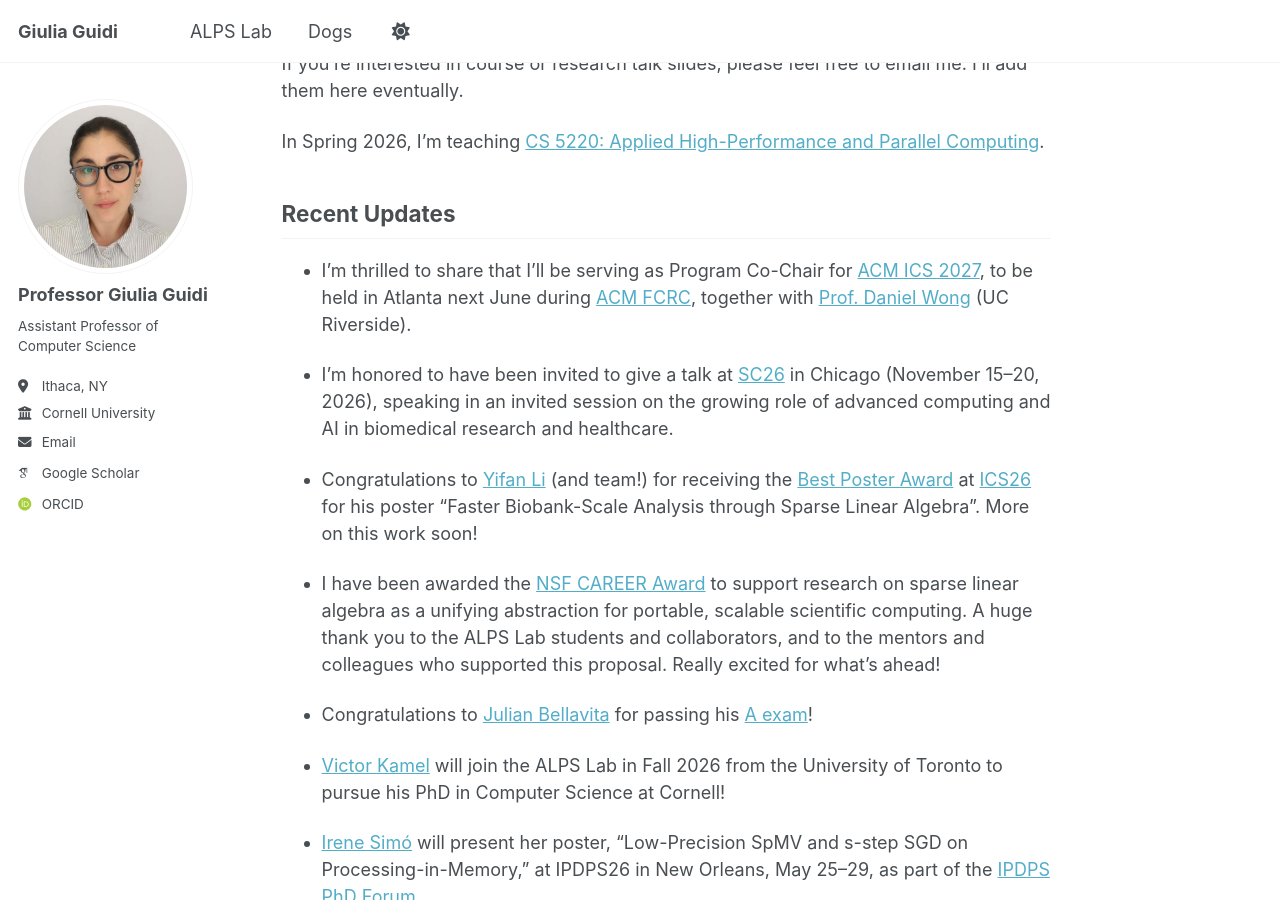
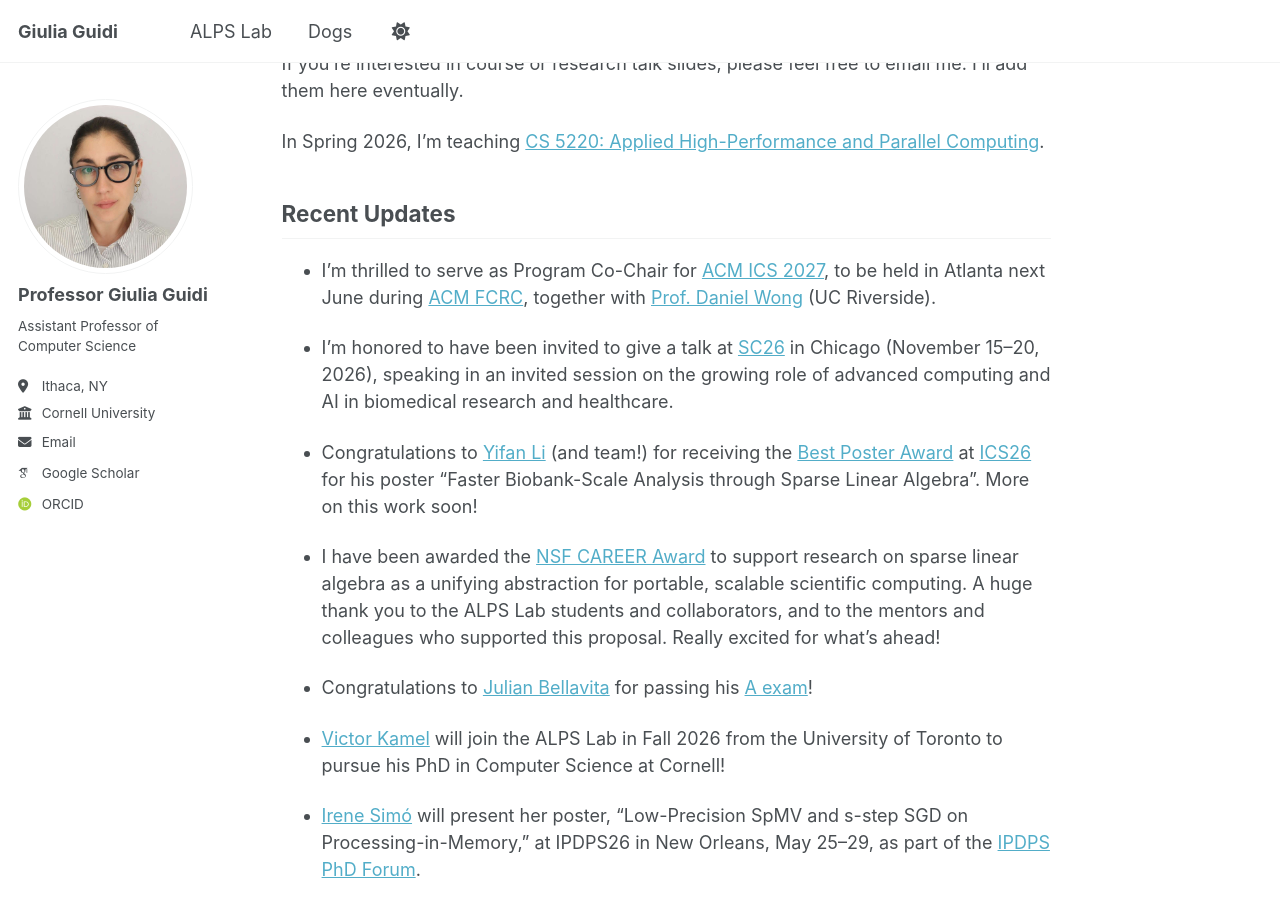
Before and after one commit to giuliaguidi/giuliaguidi.github.io, a Jekyll site: the page built from _pages/about.md, in a window 1280 px wide and 900 px high, scrolled down 820 px. Built offline with Jekyll 4.4.1, drawn with Linux system fonts in a browser that asks for light colours; some web fonts are replaced.

Commit message:
Update wording for ACM ICS 2027 announcement

```diff
--- a/_pages/about.md
+++ b/_pages/about.md
@@ -31,7 +31,7 @@
 Recent Updates
 ------
 
-- I'm thrilled to share that I'll be serving as Program Co-Chair for [ACM ICS 2027](https://www.ics-conference.org/), to be held in Atlanta next June during [ACM FCRC](https://fcrc.acm.org/), together with [Prof. Daniel Wong](https://www.danielwong.org/) (UC Riverside).
+- I'm thrilled to serve as Program Co-Chair for [ACM ICS 2027](https://www.ics-conference.org/), to be held in Atlanta next June during [ACM FCRC](https://fcrc.acm.org/), together with [Prof. Daniel Wong](https://www.danielwong.org/) (UC Riverside).
 
 - I'm honored to have been invited to give a talk at [SC26](https://sc26.supercomputing.org/program/invited-talks/) in Chicago (November 15–20, 2026), speaking in an invited session on the growing role of advanced computing and AI in biomedical research and healthcare.
 
```
